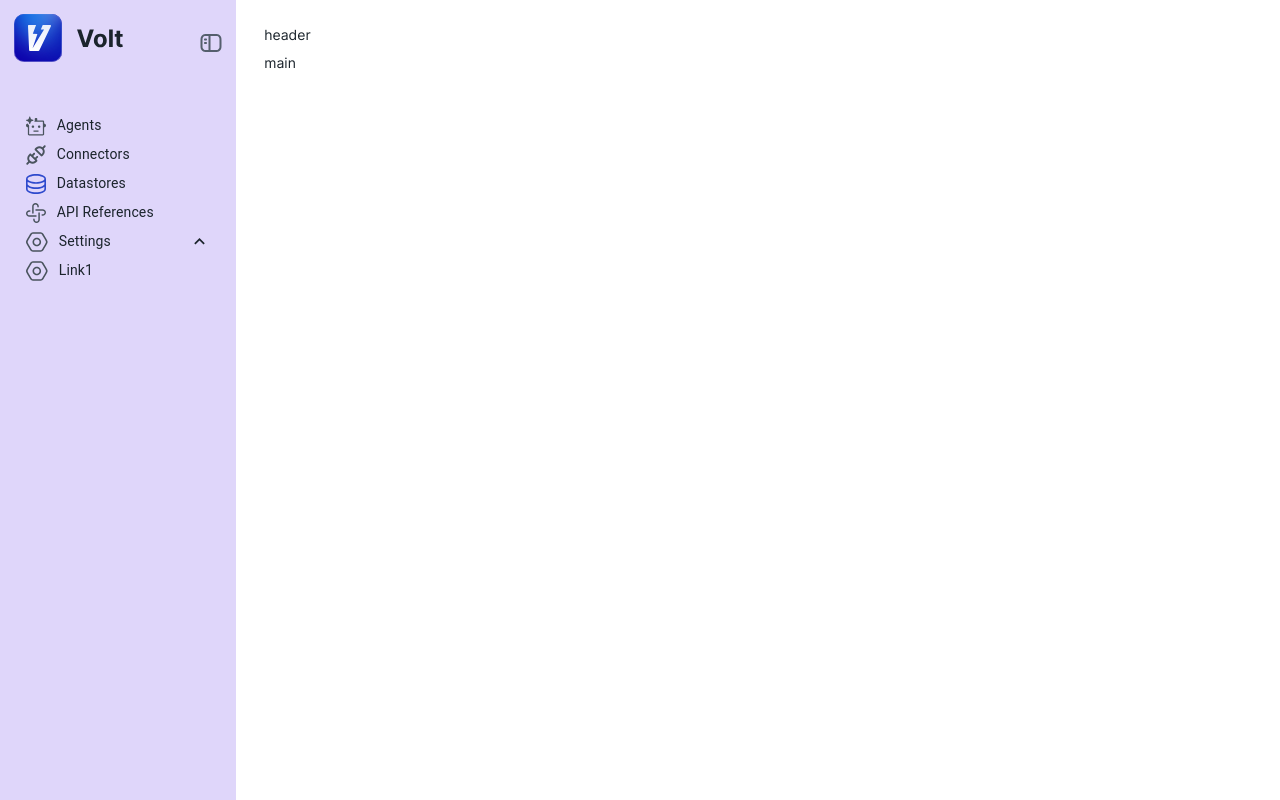
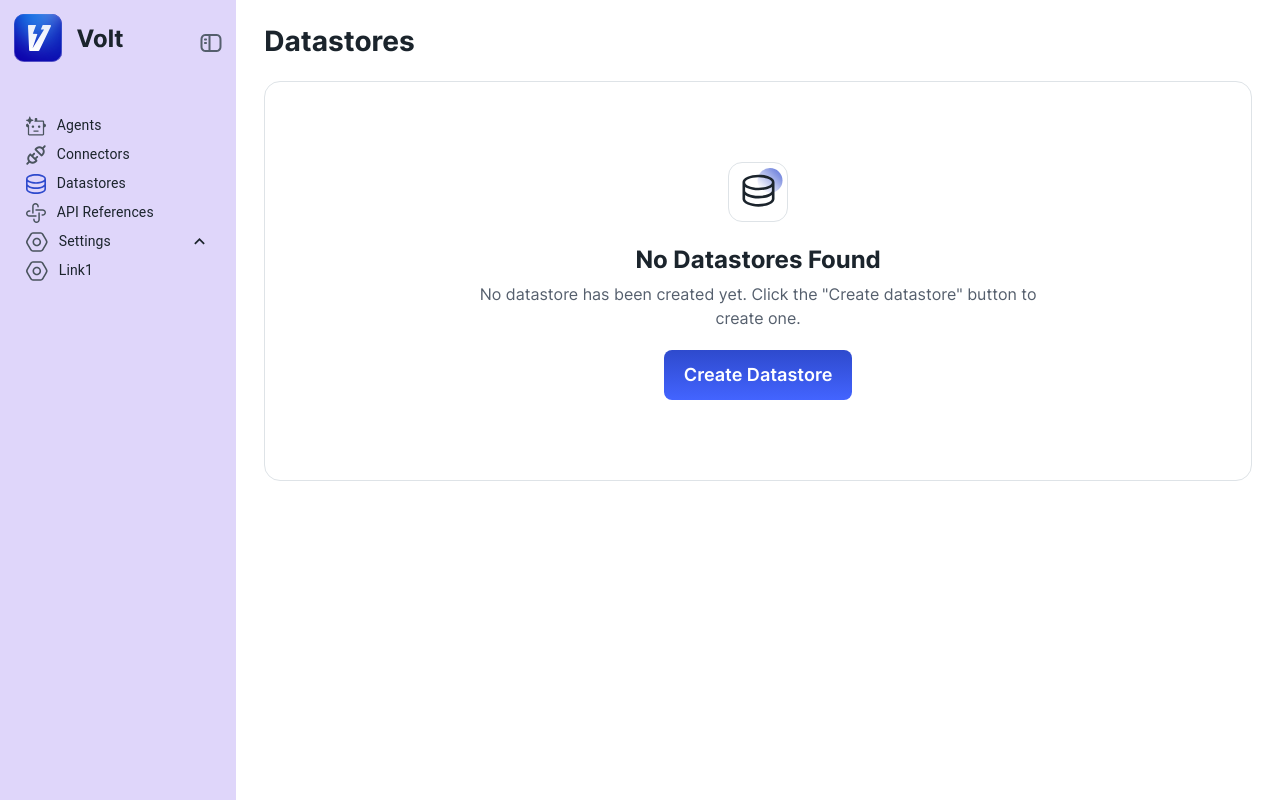
Before and after one commit to sonasantosh/volt, a React (Vite) app: page / in a window 1280 px wide. Built offline with nearby package versions, Linux system fonts and the light colour scheme.

Commit message:
NoDataStoresFound, PageTItle, App, Styles components updated

```diff
--- a/src/App.tsx
+++ b/src/App.tsx
@@ -17,7 +17,7 @@ import ListItemText from '@mui/material/ListItemText';
 import Collapse from '@mui/material/Collapse';
 import ExpandMoreIcon from '@mui/icons-material/ExpandMore';
 import ExpandLessIcon from '@mui/icons-material/ExpandLess';
-
+import NoDataStoresFound from './frontend/components/noDataStoresFound';
 function App() {
   const [sidebarOpen, setSidebarOpen] = useState<Boolean>(true);
   const [openSubMenu, setOpenSubMenu] = useState(true);
@@ -99,13 +99,11 @@ function App() {
 
           </Box>
         </Box >
-        <Box className="main-wrapper">
-          <Box component={"header"}>
-            header
+        <Box className="main-wrapper" >
+          <Box component={"main"}>
+            <NoDataStoresFound />
           </Box>
-          <Box component={"main"}>
-            main
-          </Box>
+
         </Box>
       </Stack >
     </>
--- a/src/assets/css/style.scss
+++ b/src/assets/css/style.scss
@@ -89,6 +89,7 @@ h6 {
 
 .main-wrapper {
     padding: 1.5rem 2rem;
+    flex-grow: 1;
 }
 
 
--- a/src/frontend/components/noDataStoresFound.tsx
+++ b/src/frontend/components/noDataStoresFound.tsx
@@ -1,10 +1,11 @@
 import { Box } from '@mui/material';
 import Button from '@mui/material/Button';
 import NoDataStroeIcon from '../../assets/images/noDataStroeIcon.svg'
+import PageTitle from './pageTitle';
 const NoDataStoresFound = () => {
   return (
     <Box>
-        <Box className="page-title" component={'h1'}>Datastores</Box>
+       <PageTitle />
         <Box className="nodatestoresfound">
             <Box className="nodatestoresfound-inner">
                 <Box className="nodatastore-icon-wrap"><Box component={'img'} src={NoDataStroeIcon} alt="NoDataStore"/></Box>
--- /dev/null
+++ b/src/frontend/components/pageTitle.tsx
@@ -0,0 +1,10 @@
+import { Box } from "@mui/material"
+const PageTitle = () => {
+  return (
+    <>
+        <Box className="page-title" component={'h1'}>Datastores</Box>
+    </>
+  )
+}
+
+export default PageTitle
```
Also changed, not shown: 1 other file (tests, documents, lock files or other folders).
